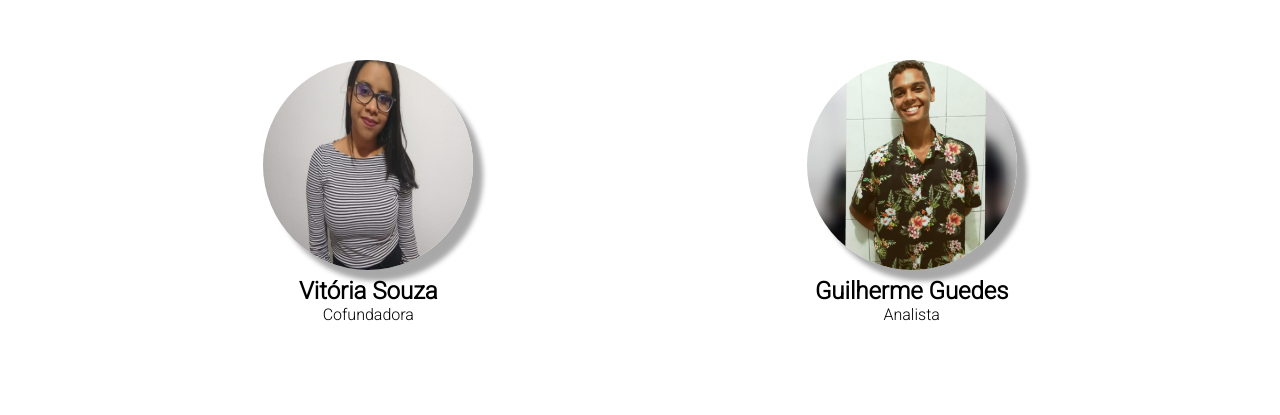
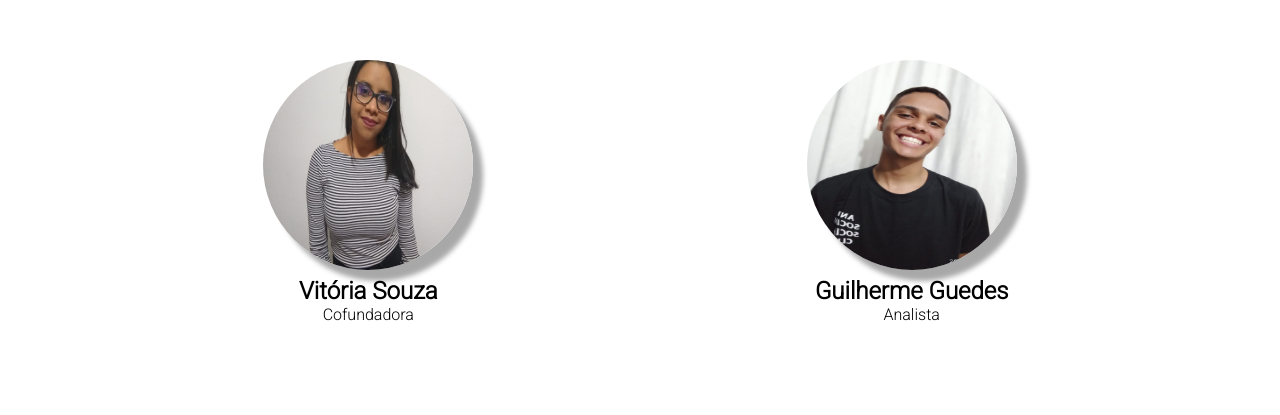
Before and after one commit to BandTec/grupo10-1adsa-2020-2, a website: page projeto-site/public/index.html in a window 1280 px wide. Shown: the part 2407-2822 px from the top of the page. Drawn offline with nearby package versions, Linux system fonts and the light colour scheme; a script that the page names is missing.

Commit message:
adicionei as modificacoes da vitoria

```diff
--- a/projeto-site/public/index.html
+++ b/projeto-site/public/index.html
@@ -129,7 +129,7 @@
 
         <div class="team-item">
             <div class="team-header">
-                <img src="imagens/Guilherme.jpg">
+                <img src="imagens/Guilherme.jpeg">
             </div>
             <div class="team-content">
                 <h2>Guilherme Guedes</h2>
```
Also changed, not shown: projeto-site/public/imagens/Guilherme.jpeg (added).
